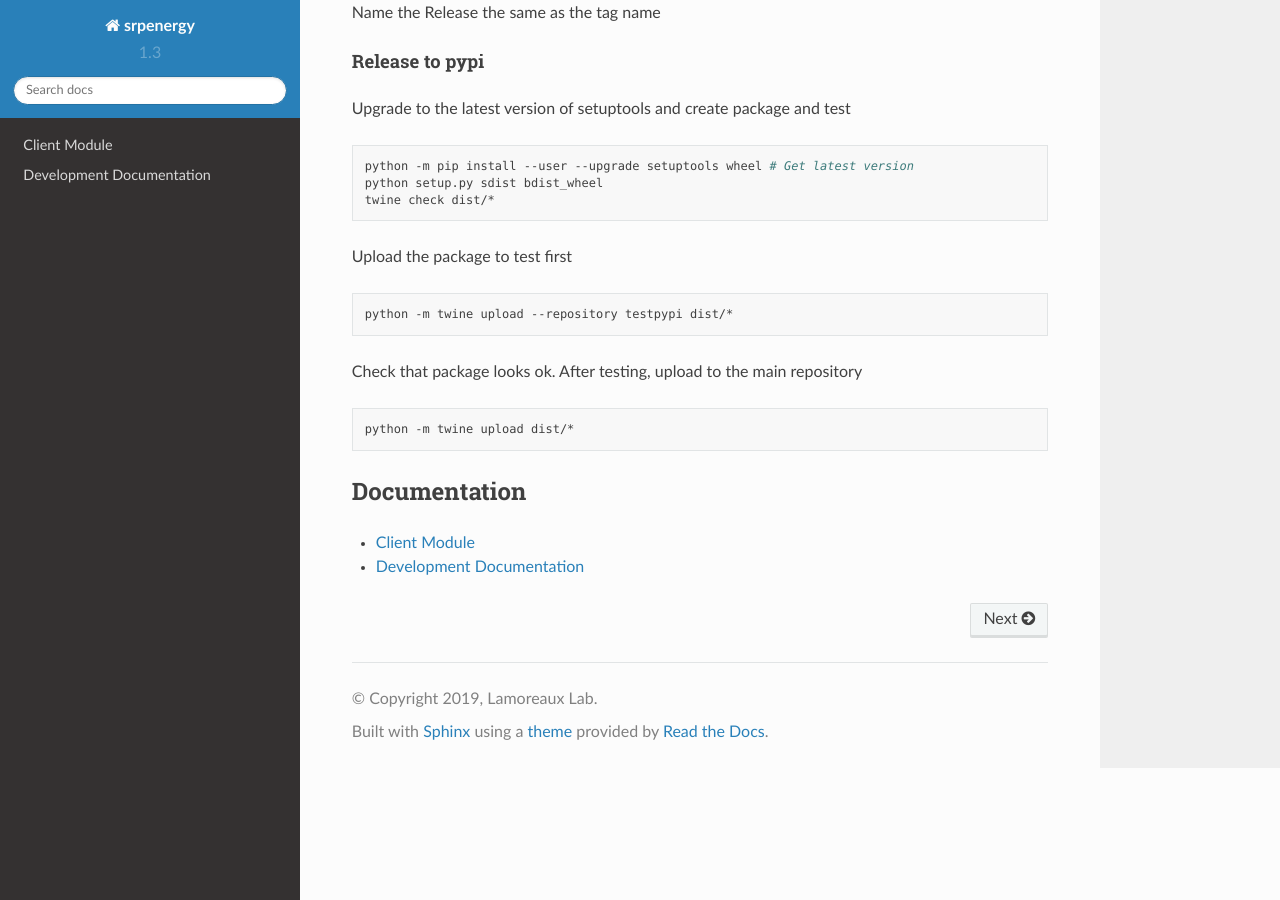
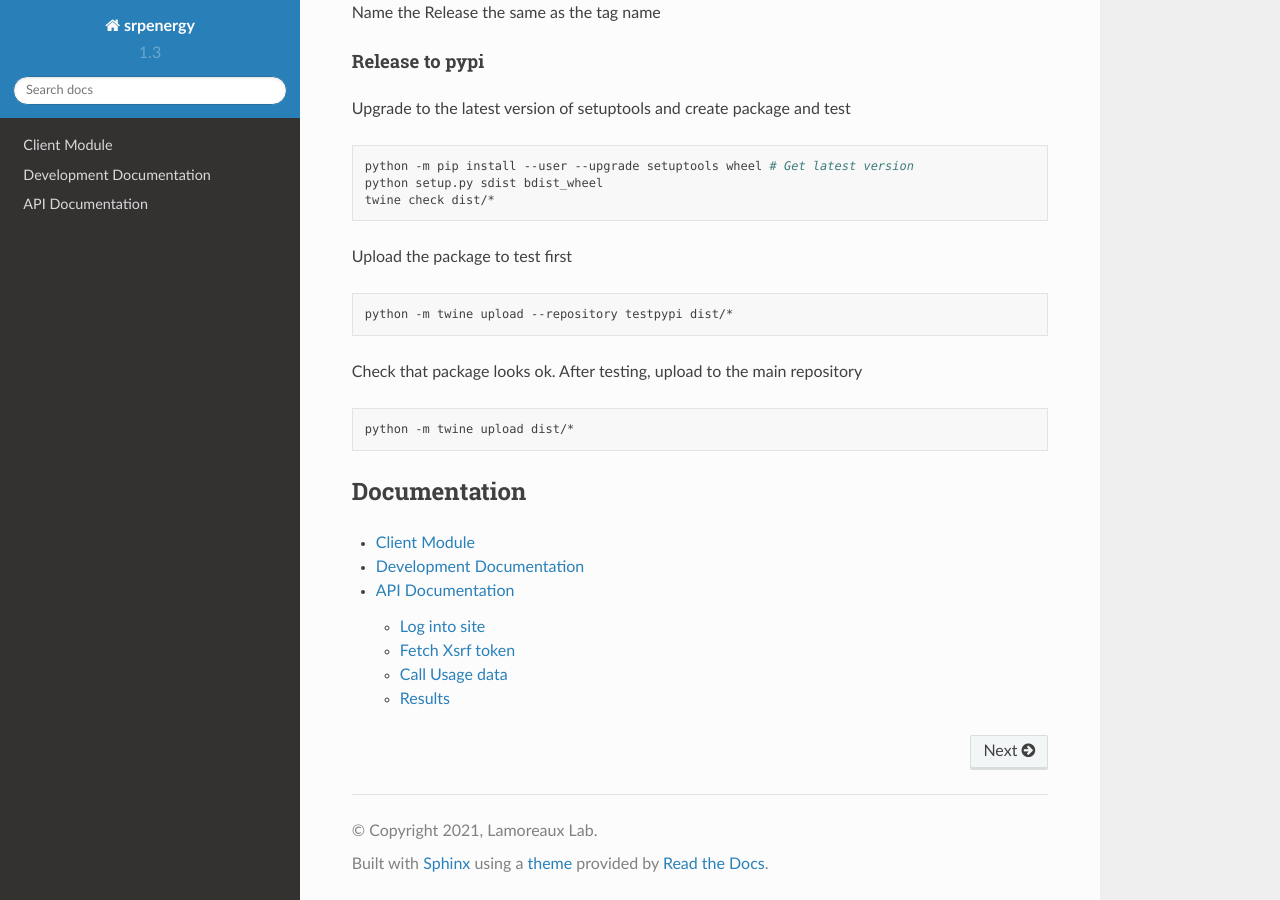
Before and after one commit to lamoreauxlab/srpenergy-api-client-python, a Sphinx documentation site: the page built from docs/index.rst, in a window 1280 px wide and 900 px high, scrolled down 4150 px. Built offline with Sphinx 7.4.7 and the Read the Docs theme 2.0.0, drawn with Linux system fonts in a browser that asks for light colours; some of the changed lines change nothing that is shown.

Commit message:
Add api documentation.

```diff
--- /dev/null
+++ b/docs/api.rst
@@ -0,0 +1,104 @@
+=========================
+API Documentation
+=========================
+
+This is an unofficial documentation of the SRP Energy Usage api. Srp provides an hourly energy usage report for their customers.
+
+There are three steps to fetch the data:
+
+1. Log into the site with user credentials.
+2. Request an xsrf-token token.
+3. Request the usage data.
+
+
+Log into site
+-------------
+
+Post x-www-form-urlencoded parameters to the endpoint.
+
+username
+    The username for the account.
+
+password
+    The password for the account.
+
+.. code-block:: bash
+
+    # Post to
+    https://myaccount.srpnet.com/myaccountapi/api/login/authorize
+
+    # Include x-www-form-urlencoded parameters
+    # username=<username>
+    # password=<password>
+
+Fetch Xsrf token
+----------------
+
+Then fetch the xsrf-token by calling:
+
+.. code-block:: bash
+
+    # Get
+    https://myaccount.srpnet.com/myaccountapi/api/login/authorize
+
+    # Save the result of the xsrf-token cookie
+
+Call Usage data
+---------------
+
+Finally call the usage endpoint ad include the following:
+
+code
+    billing account number
+
+str_startdate
+    start date of billing usage in the format MM-DD-YYYY
+
+str_enddate
+    end date of billing usage in the format MM-DD-YYYY
+
+xsrf-token
+    the xsrf-token used in the header
+
+
+
+.. code-block::
+
+    https://myaccount.srpnet.com/myaccountapi/api/usage/hourlydetail?billaccount="
+                    + <code>
+                    + "&beginDate="
+                    + <str_startdate>
+                    + "&endDate="
+                    + str_enddate,
+
+    # Headers
+    # "x-xsrf-token": xsrf_token_value
+
+Results
+-------
+
+.. code-block:: JSON
+
+    {   "hourlyConsumptionList": [],
+        "hourlyGenerationList": [],
+        "hourlyReceivedList": [],
+        "hourlyUsageList":[{
+                "date": "2019-10-09T00:00:00",
+                "hour": "2019-10-09T00:00:00",
+                "onPeakKwh": 0.0,
+                "offPeakKwh": 0.0,
+                "shoulderKwh": 0.0,
+                "superOffPeakKwh": 0.0,
+                "totalKwh": 0.4,
+                "onPeakCost": 0.0,
+                "offPeakCost": 0.0,
+                "shoulderCost": 0.0,
+                "superOffPeakCost": 0.0,
+                "totalCost": 0.08
+            }
+        ],
+        "demandList":[]
+    }
+
+.. note::
+    Time of use customers do not receive a ``totalKwh`` or ``totalCost`` from the api. These values are calculated from ``onPeakKwh``, ``offPeakKwh``, and the fomula defined by the SRP `TOU price plan sheet <https://srpnet.com/prices/pdfx/April2015/E-26.pdf>`_
--- a/docs/conf.py
+++ b/docs/conf.py
@@ -9,7 +9,7 @@
 # -- Project information -----------------------------------------------------
 
 project = "srpenergy"
-copyright = "2019, Lamoreaux Lab"
+copyright = "2021, Lamoreaux Lab"
 author = "Brig Lamoreaux"
 
 # The short X.Y version
--- a/docs/index.rst
+++ b/docs/index.rst
@@ -5,3 +5,4 @@
 .. toctree::
     module
     develop
+    api
```
